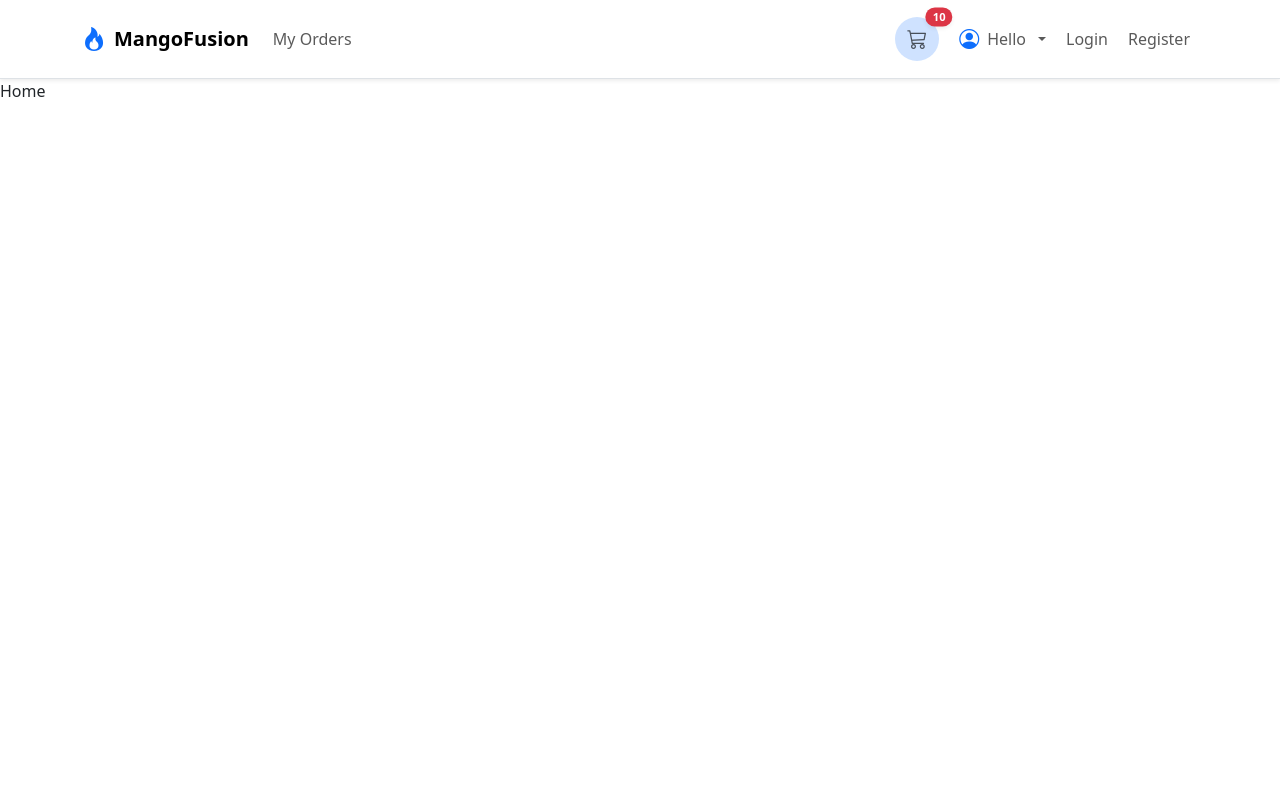
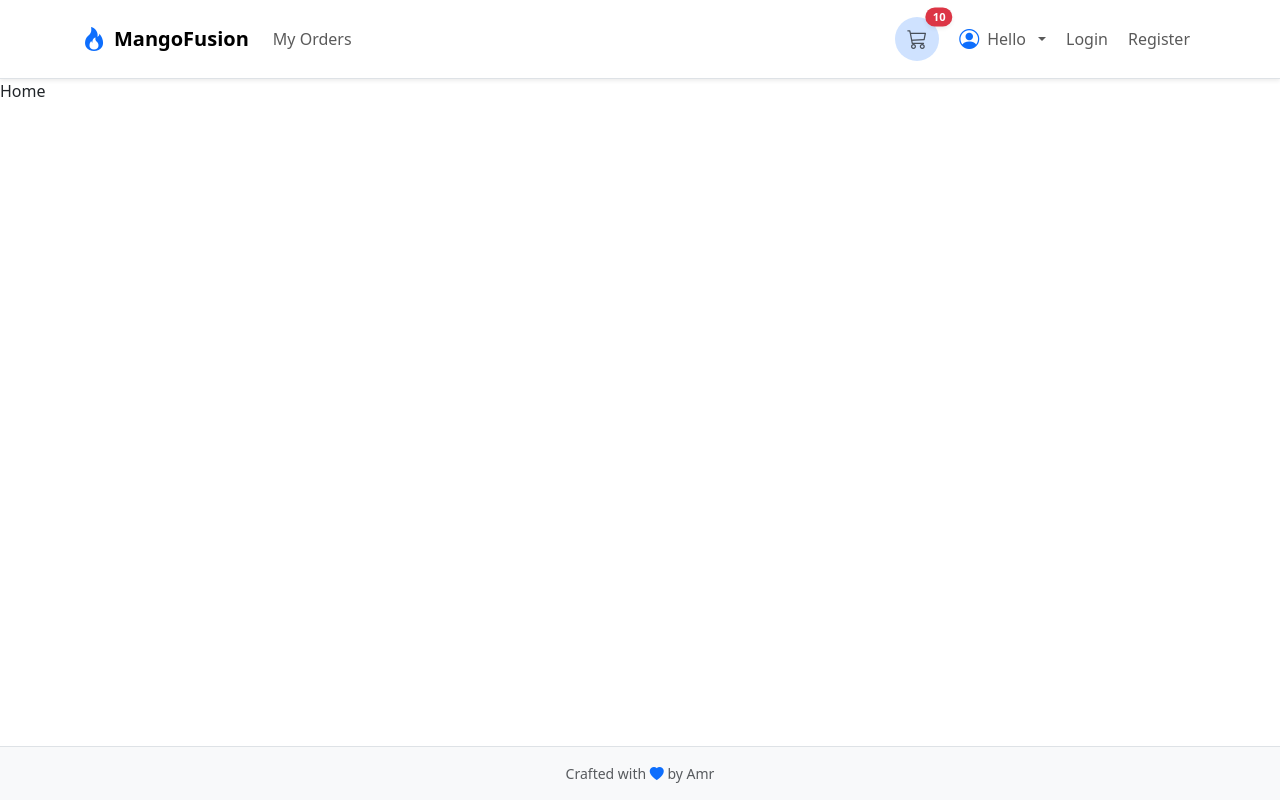
Before and after one commit to amrrummaneh/MangOpedia, a React (Vite) app in the folder mangopedia-react/: page / in a window 1280 px wide. Built offline with nearby package versions, Linux system fonts and the light colour scheme.

Commit message:
Footer Component

```diff
--- a/mangopedia-react/src/App.jsx
+++ b/mangopedia-react/src/App.jsx
@@ -1,11 +1,16 @@
 import AppRoutes from "./routes/AppRouter";
 import Header from "./components/layout/Header";
+import Footer from "./components/layout/Footer";
+
 function App() {
   return (
-    <>
+    <div className="d-flex flex-column min-vh-100 bg-body">
       <Header />
-      <AppRoutes />
-    </>
+      <main className="flex-grow-1">
+        <AppRoutes />
+      </main>
+      <Footer />
+    </div>
   );
 }
 
--- /dev/null
+++ b/mangopedia-react/src/components/layout/Footer.jsx
@@ -0,0 +1,14 @@
+function Footer() {
+  return (
+    <footer className="mt-auto py-3 bg-body-tertiary border-top">
+      <div className="container small text-muted flex-sm-row text-center ">
+        <span>
+          Crafted with <i className="bi bi-heart-fill text-primary"></i> by
+          Amr
+        </span>
+      </div>
+    </footer>
+  );
+}
+
+export default Footer;
```
